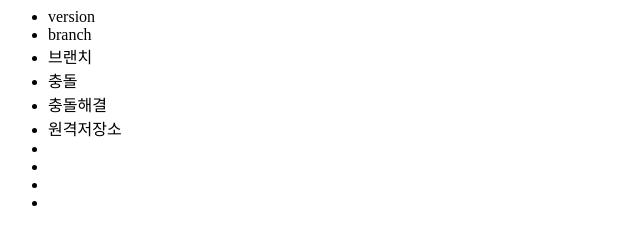
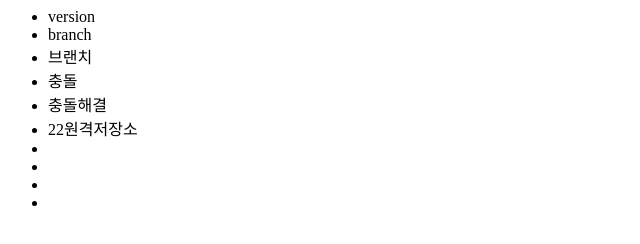
Before and after one commit to yjs620/testRepo, a website: page index.html in a window 1280 px wide. Shown: the full height of the page, 0-640 px from the left. Drawn offline with Linux system fonts and the light colour scheme.

Commit message:
index수정

```diff
--- a/index.html
+++ b/index.html
@@ -6,7 +6,7 @@
 <li>브랜치</li>
 <li>충돌</li>
 <li>충돌해결</li>
-<li>원격저장소</li>
+<li>22원격저장소</li>
 <li></li>
 <li></li>
 <li></li>
```
